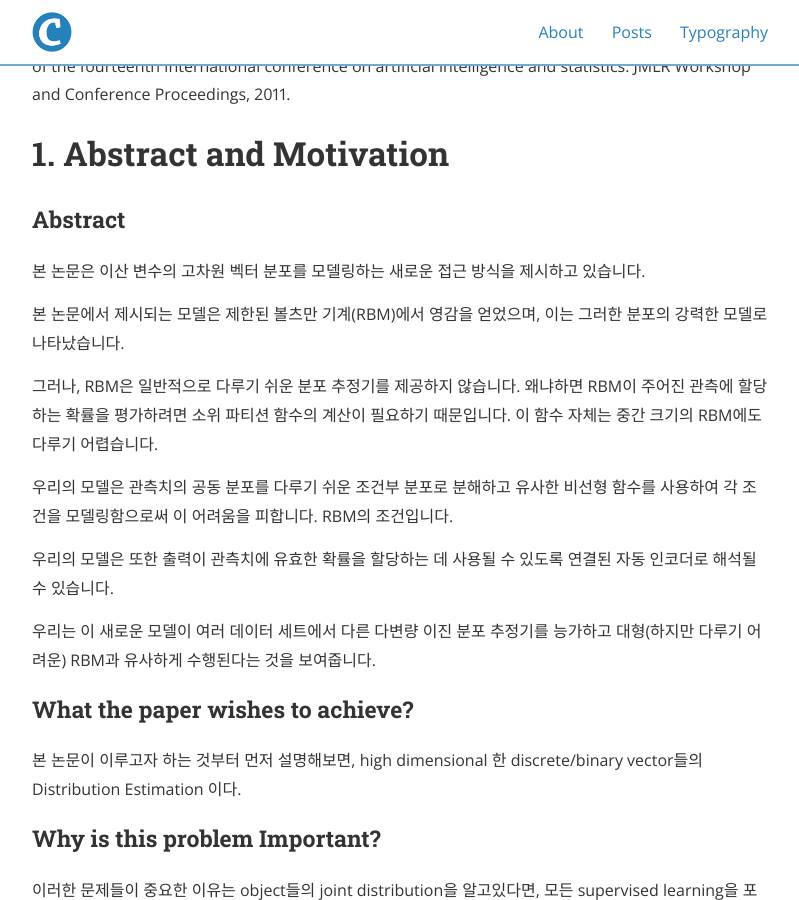
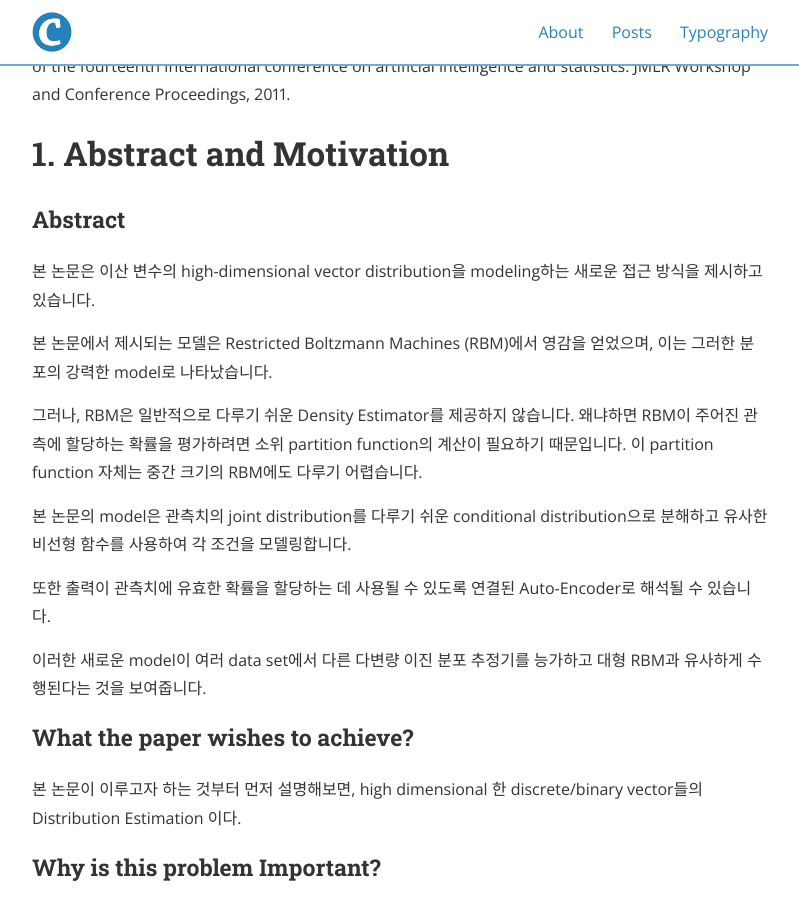
Before and after one commit to deep-generative-models-AIM5036/deep-generative-models-AIM5036.github.io, a Jekyll site: the page built from _posts/2022-11-13-NADE.md, in a window 1280 px wide and 900 px high, scrolled down 319 px. Shown: the whole window, without its empty margins (240-1039 px from the left). Built offline with Jekyll 4.4.1, drawn with Linux system fonts in a browser that asks for light colours; nearby versions of some CDN libraries; formulas are drawn with MathJax 3.

Commit message:
Update 2022-11-13-NADE.md

```diff
--- a/_posts/2022-11-13-NADE.md
+++ b/_posts/2022-11-13-NADE.md
@@ -13,18 +13,17 @@ Larochelle, Hugo, and Iain Murray. "The neural autoregressive distribution estim
 
 # 1. Abstract and Motivation
 ### Abstract
-본 논문은 이산 변수의 고차원 벡터 분포를 모델링하는 새로운 접근 방식을 제시하고 있습니다.
+본 논문은 이산 변수의 high-dimensional vector distribution을 modeling하는 새로운 접근 방식을 제시하고 있습니다.
 
-본 논문에서 제시되는 모델은 제한된 볼츠만 기계(RBM)에서 영감을 얻었으며, 이는 그러한 분포의 강력한 모델로 나타났습니다.
+본 논문에서 제시되는 모델은 Restricted Boltzmann Machines (RBM)에서 영감을 얻었으며, 이는 그러한 분포의 강력한 model로 나타났습니다.
 
-그러나, RBM은 일반적으로 다루기 쉬운 분포 추정기를 제공하지 않습니다. 왜냐하면 RBM이 주어진 관측에 할당하는 확률을 평가하려면 소위 파티션 함수의 계산이 필요하기 때문입니다. 이 함수 자체는 중간 크기의 RBM에도 다루기 어렵습니다.
+그러나, RBM은 일반적으로 다루기 쉬운 Density Estimator를 제공하지 않습니다. 왜냐하면 RBM이 주어진 관측에 할당하는 확률을 평가하려면 소위 partition function의 계산이 필요하기 때문입니다. 이 partition function 자체는 중간 크기의 RBM에도 다루기 어렵습니다.
 
-우리의 모델은 관측치의 공동 분포를 다루기 쉬운 조건부 분포로 분해하고 유사한 비선형 함수를 사용하여 각 조건을 모델링함으로써 이 어려움을 피합니다.
-RBM의 조건입니다.
+본 논문의 model은 관측치의 joint distribution를 다루기 쉬운 conditional distribution으로 분해하고 유사한 비선형 함수를 사용하여 각 조건을 모델링합니다.
 
-우리의 모델은 또한 출력이 관측치에 유효한 확률을 할당하는 데 사용될 수 있도록 연결된 자동 인코더로 해석될 수 있습니다.
+또한 출력이 관측치에 유효한 확률을 할당하는 데 사용될 수 있도록 연결된 Auto-Encoder로 해석될 수 있습니다.
 
-우리는 이 새로운 모델이 여러 데이터 세트에서 다른 다변량 이진 분포 추정기를 능가하고 대형(하지만 다루기 어려운) RBM과 유사하게 수행된다는 것을 보여줍니다.
+이러한 새로운 model이 여러 data set에서 다른 다변량 이진 분포 추정기를 능가하고 대형 RBM과 유사하게 수행된다는 것을 보여줍니다.
 
 ### What the paper wishes to achieve?
  본 논문이 이루고자 하는 것부터 먼저 설명해보면, high dimensional 한 discrete/binary vector들의 Distribution Estimation 이다.
```
